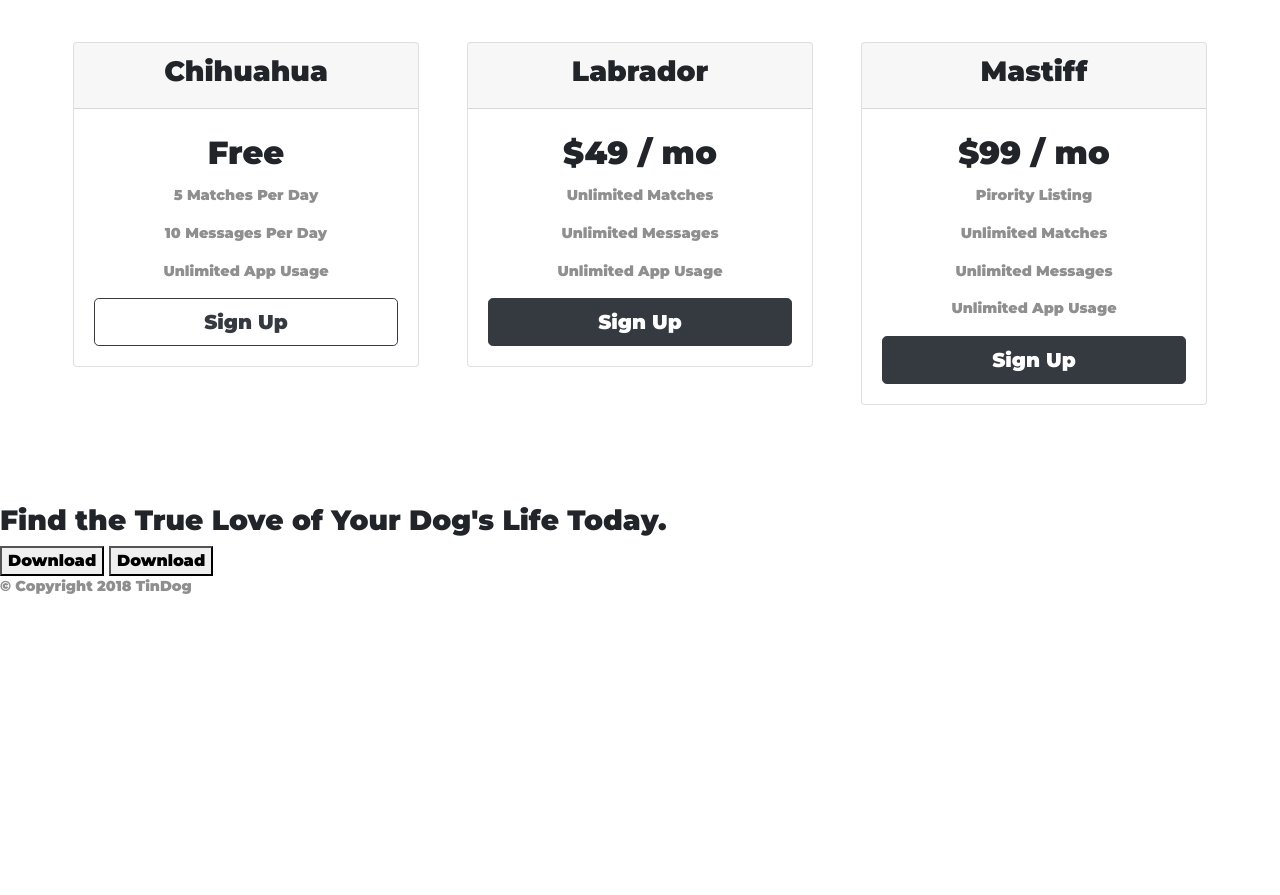
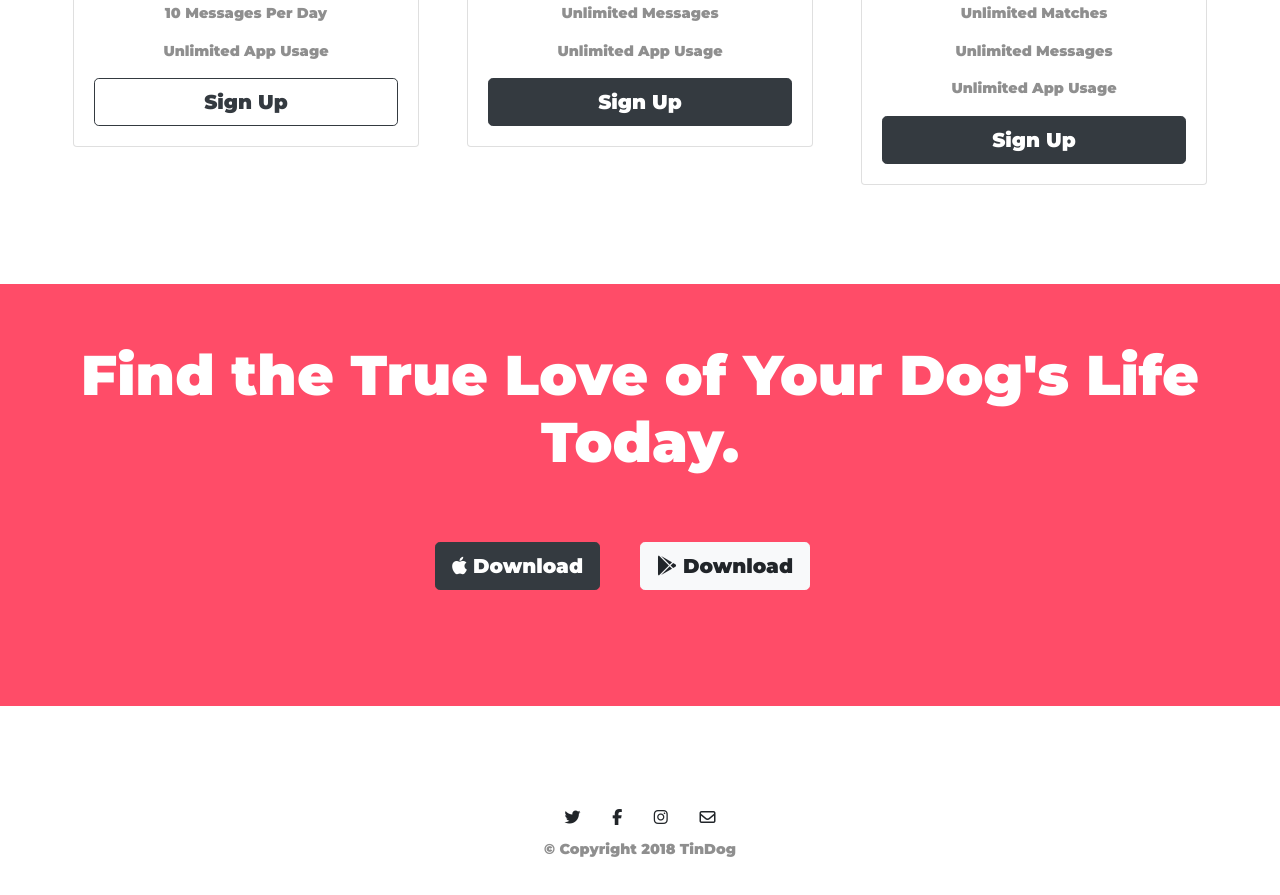
Before and after one commit to manikantanekkalapudi/webworkbench, a plain HTML site: page TinDog-Start-master/index.html in a window 1280 px wide. Shown: the part 1815-2710 px from the top of the page. Before the commit the page ends 2428 px from the top, so only its background shows below. Drawn offline with nearby package versions, Linux system fonts and the light colour scheme.

Commit message:
Massive uppdates to Tindog website. Final version

```diff
--- a/TinDog-Start-master/css/styles.css
+++ b/TinDog-Start-master/css/styles.css
@@ -1,125 +1,165 @@
-body{
+body {
 	font-family: "Montserrat";
 }
-#title{
+#title {
 	background-color: #ff4c68;
 	color: white;
 }
 
-.container-fluid{
-    padding: 3% 15%;
-
+.container-fluid {
+	padding: 3% 15% 7%;
 }
-h1{
+h1 {
 	font-family: 'Montserrat', sans-serif;
 	font-size: 3.5rem;
 	line-height: 1.5;
 }
 
-h2{
+h2 {
 	font-family: "Montserrat";
 	font-size: 2rem;
 	line-height: 1.5;
 }
 
-h3{
+h3 {
 	font-weight: bold;
 }
 
-p{
+p {
 	font-size: 0.9rem;
 	color: #8f8f8f;
 }
 
 /* Navigation bar */
-.navbar{
+.navbar {
 	padding: 0 0 4.5rem;
 }
 
-.navbar-brand{
+.navbar-brand {
 	font-family: "Ubuntu";
 	font-size: 2.5rem;
 	font-weight: bold;
 }
 
-.nav-item{
+.nav-item {
 	padding: 0 18px;
 }
 
-.nav-link{
+.nav-link {
 	font-family: "Ubuntu";
 	font-size: 1.2rem;
-
 }
 
 /* Download Buttons */
-.download-button{
+.download-button {
 	margin: 5% 3% 5% 0;
 }
 
 /* Title image */
-.title-image{
+.title-image {
 	width: 60%;
 	transform: rotate(25deg);
+	position: absolute;
+    right: 30%;
 }
 
 /* Features */
-#features{
-    margin: 7% 15%;
+#features {
+	/* margin: 7% 15%;  <-This was commented to hide the image under the features section */
+	background-color: #fff;
+	position: relative;
+	/* z-index: 1; */
 	font-family: "Ubuntu";
 	font-size: 1rem;
-    text-align: center;
 }
 
-.feature-box{
+.feature-box {
 	text-align: center;
-    padding: 2%;
+	padding: 4.5%;
 }
 
-.feature-icon{
+.feature-icon {
 	margin-bottom: 1rem;
 	color: #ef8172;
 }
 
-.feature-icon:hover{
+.feature-icon:hover {
 	margin-bottom: 0.6rem;
 	color: #ff4c68;
 }
 
 /* Testimonial section */
 
-#testimonials
-{
+#testimonials {
 	text-align: center;
 	background-color: #ef8172;
 	color: #fff;
 	font-weight: 900;
 }
 
-.img-testimonial{
+.img-testimonial {
 	border-radius: 100%;
 	width: 10%;
 }
 
-#press{
+#press {
 	background-color: #ef8172;
 	text-align: center;
 }
-.press-logo{
+.press-logo {
 	width: 15%;
 	margin: 20px 20px 50px;
 }
 
-.carousel-item{
+.carousel-item {
 	padding: 7% 15%;
 }
 
 /* Pricing section */
-#pricing{
+#pricing {
 	padding: 5%;
 	text-align: center;
 }
 
-.pricing-cards{
+.pricing-cards {
 	padding: 3% 2%;
 }
+
+
+/* Final section */
+#cta{
+    background-color: #ff4c68;
+    padding: 4.5%;
+    text-align: center;
+    color: #fff;
+}
+
+.cta{
+    margin: 7% 15%;
+}
+
+
+.call-of-action{
+    font-size: 3.5rem;
+}
+/* Footer section */
+#footer{
+  text-align: center;
+  padding: 7% 15%;
+  background-color: #fff;
+}
+
+.footer-logo{
+    padding: 1.5%;
+}
+
+@media (max-width:991px)
+{
+    #title{
+        text-align: center;
+    }
+    .title-image{
+        position: static;
+        transform: rotate(0deg);
+    }
+}
--- a/TinDog-Start-master/index.html
+++ b/TinDog-Start-master/index.html
@@ -13,10 +13,6 @@
   <script src="https://stackpath.bootstrapcdn.com/bootstrap/4.4.1/js/bootstrap.min.js"
     integrity="sha384-wfSDF2E50Y2D1uUdj0O3uMBJnjuUD4Ih7YwaYd1iqfktj0Uod8GCExl3Og8ifwB6"
     crossorigin="anonymous"></script>
-
-  <!-- CSS file -->
-  <link rel="stylesheet" href="css/styles.css">
-
   <script src="https://code.jquery.com/jquery-3.4.1.slim.min.js"
     integrity="sha384-J6qa4849blE2+poT4WnyKhv5vZF5SrPo0iEjwBvKU7imGFAV0wwj1yYfoRSJoZ+n"
     crossorigin="anonymous"></script>
@@ -26,7 +22,8 @@
   <script src="https://stackpath.bootstrapcdn.com/bootstrap/4.4.1/js/bootstrap.min.js"
     integrity="sha384-wfSDF2E50Y2D1uUdj0O3uMBJnjuUD4Ih7YwaYd1iqfktj0Uod8GCExl3Og8ifwB6"
     crossorigin="anonymous"></script>
-
+  <!-- CSS file -->
+  <link rel="stylesheet" href="css/styles.css">
   <!-- Font awesome -->
   <script src="https://kit.fontawesome.com/cc25fc69c8.js" crossorigin="anonymous"></script>
 </head>
@@ -45,13 +42,13 @@
         <div class="collapse navbar-collapse" id="navbarSupportedContent">
           <ul class="navbar-nav ml-auto">
             <li class="nav-item">
-              <a class="nav-link" href="">Contact</a>
+              <a class="nav-link" href="#footer">Contact</a>
             </li>
             <li class="nav-item">
-              <a class="nav-link" href="#">Pricing</a>
+              <a class="nav-link" href="#pricing">Pricing</a>
             </li>
             <li class="nav-item">
-              <a class="nav-link" href="#">Download</a>
+              <a class="nav-link" href="#cta">Download</a>
             </li>
           </ul>
 
@@ -200,20 +197,33 @@
   <!-- Call to Action -->
 
   <section id="cta">
-
-    <h3>Find the True Love of Your Dog's Life Today.</h3>
-    <button type="button">Download</button>
-    <button type="button">Download</button>
-
+    <div class="row">
+      <div class="col">
+        <h3 class="call-of-action">Find the True Love of Your Dog's Life Today.</h3>
+        <button class="btn btn-lg btn-dark download-button" type="button"><i class="fab fa-apple"></i> Download</button>
+        <button class="btn btn-lg btn-light download-button" type="button"><i class="fab fa-google-play"></i>
+          Download</button>
+      </div>
+    </div>
   </section>
 
 
   <!-- Footer -->
 
   <footer id="footer">
-
-    <p>© Copyright 2018 TinDog</p>
-
+    <div class="row">
+      <div class="col footer-logos">
+        <i class="footer-logo fab fa-twitter"></i>
+        <i class="footer-logo fab fa-facebook-f"></i>
+        <i class="footer-logo fab fa-instagram"></i>
+        <i class="footer-logo far fa-envelope"></i>
+      </div>
+    </div>
+    <div class="row">
+      <div class="col">
+        <p>© Copyright 2018 TinDog</p>
+      </div>
+    </div>
   </footer>
 
 
```
Lines whose indentation alone changed are shown as unchanged.
